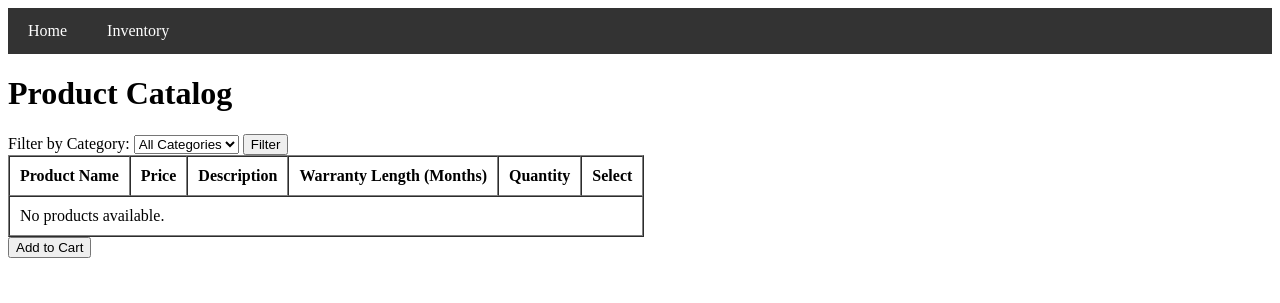
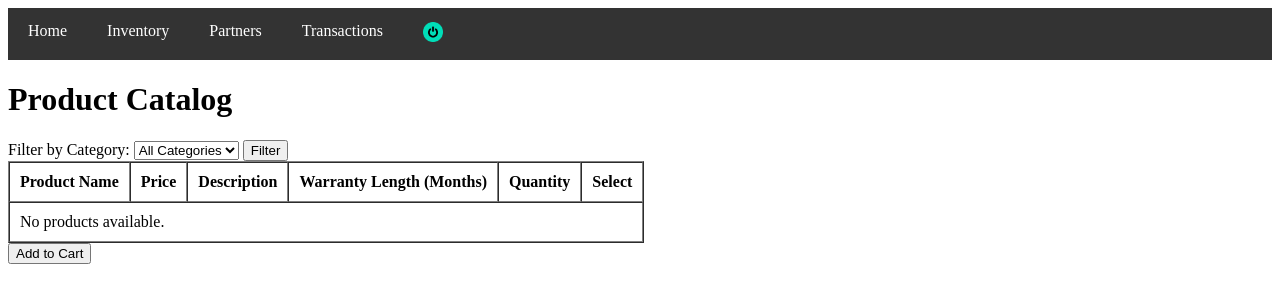
Before and after one commit to ozarikar/csc362_f24_zarikar, a PHP site: page /catalog.php in a window 1280 px wide. Shown: the top 303 px of the page. Run offline with PHP 8.4, Linux system fonts and the light colour scheme; the visitor is signed in with stand-in values (Sample User, id 1); data that the repository does not hold is empty.

Commit message:
added a file for nav bar

```diff
--- a/html/navbar.php
+++ b/html/navbar.php
@@ -2,8 +2,8 @@
 <!DOCTYPE html>
 <html lang="en">
 <head>
-    <style>
-        /* Simple styling for the navigation bar */
+<style>
+        /* styling for the navigation bar */
         nav {
             background-color: #333;
             overflow: hidden;
@@ -22,19 +22,21 @@
             text-decoration: none;
             display: block;
         }
-        nav ul li a:hover {
-            background-color: #111;
-        }
+
     </style>
 </head>
 <body>
+    <!-- Navigation Bar -->
     <nav>
         <ul>
-            <li><a href="home.php">Home</a></li>
-            <?php
+        <li><a href="home.php">Home</a></li>
+        <?php
             if (isset($_SESSION['user_role'])) {
                 if ($_SESSION['user_role'] == 1) { // Employee
                     echo '<li><a href="inventory.php">Inventory</a></li>';
+                    echo '<li><a href="partners.php">Partners</a></li>';
+                    echo '<li><a href="transactions.php">Transactions</a></li>';
+
                 }
                 if ($_SESSION['user_role'] == 0) { // Customer
                     echo '<li><a href="cart.php">Cart <img src="cart_icon.png" alt="Cart Icon" style="width:20px; height:20px; filter: invert(1);"></a></li>';
@@ -48,7 +50,9 @@
                 echo '<li><a href="catalog.php?category=' . htmlspecialchars($category['id']) . '">' . htmlspecialchars($category['name']) . '</a></li>';
             }
             ?>
+            <li><a href="logout.php"><img src="log_out_icon.png" alt="Log Out Icon" style="width:20px; height:20px;filter: invert(1);"></a></li>
         </ul>
     </nav>
+
 </body>
 </html>
```
